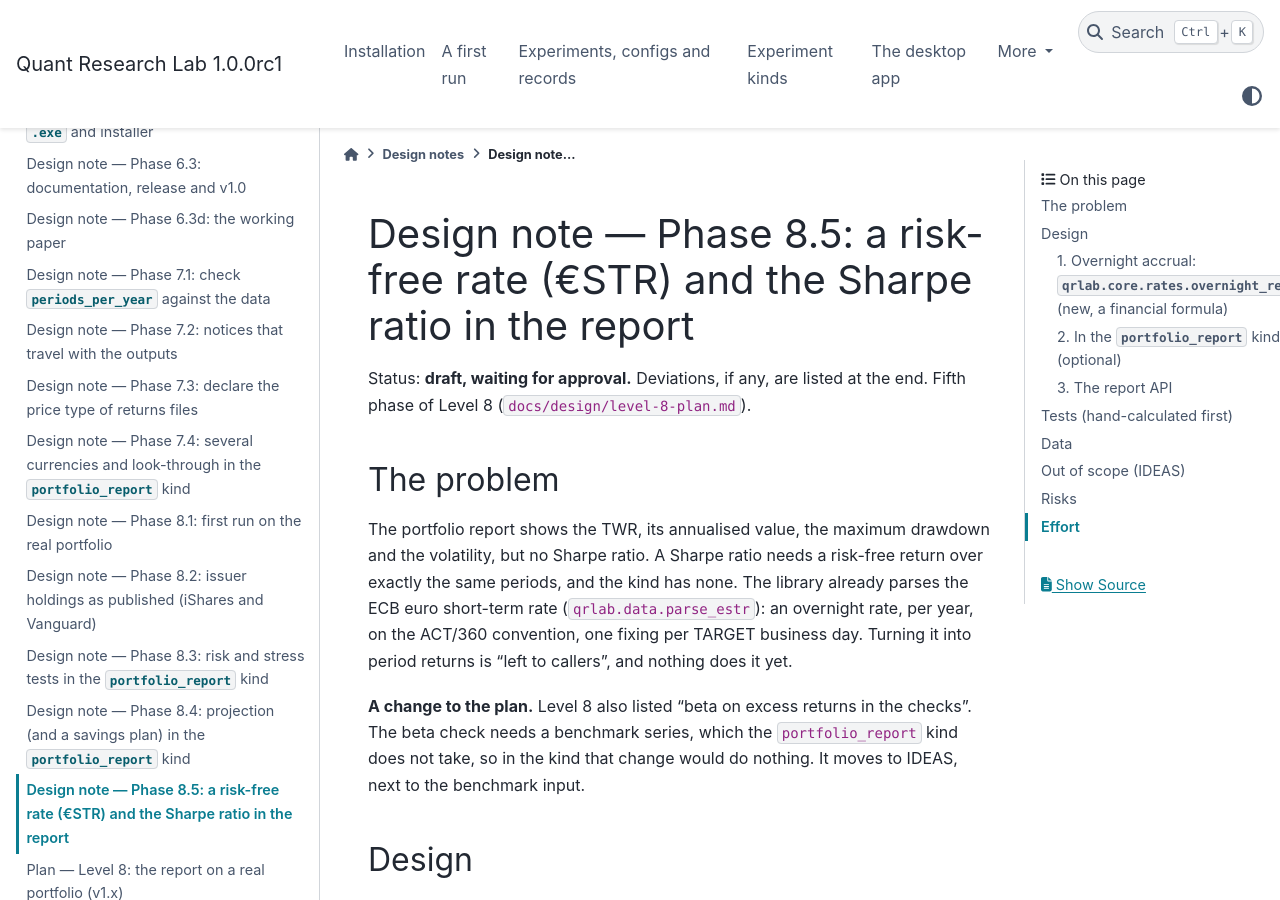
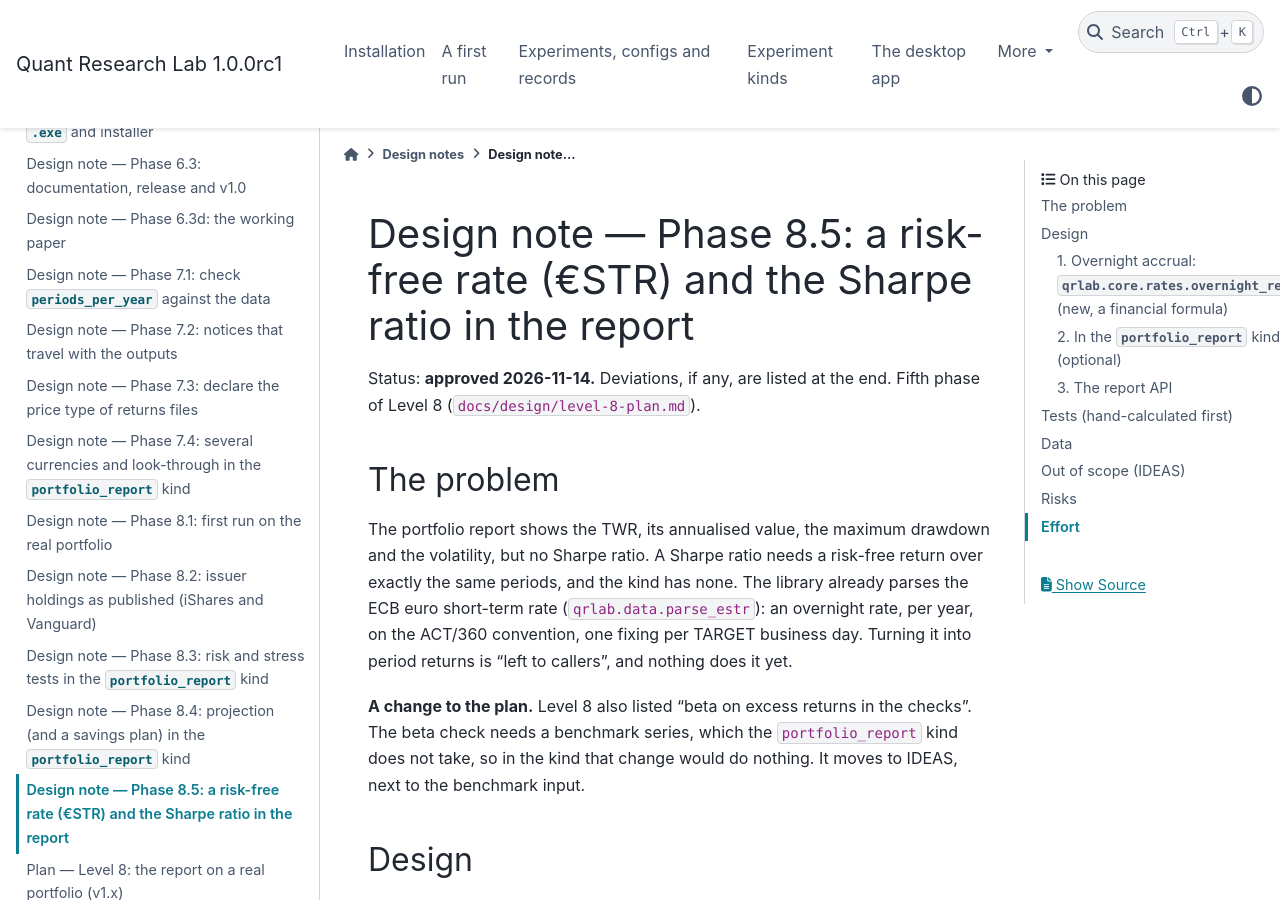
Before and after one commit to alessandroszn/quant-research-lab, a Sphinx documentation site: the page built from docs/design/8.5-risk-free-sharpe.md, in a window 1280 px wide and 900 px high. Built offline with Sphinx 7.4.7 and the PyData theme 0.15.4, drawn with Linux system fonts in a browser that asks for light colours.

Commit message:
docs: mark the 8.5 design note approved
Co-Authored-By: Claude Opus 5.5 <noreply@anthropic.com>

```diff
--- a/docs/design/8.5-risk-free-sharpe.md
+++ b/docs/design/8.5-risk-free-sharpe.md
@@ -1,6 +1,6 @@
 # Design note — Phase 8.5: a risk-free rate (€STR) and the Sharpe ratio in the report
 
-Status: **draft, waiting for approval.** Deviations, if any, are listed at the end. Fifth phase
+Status: **approved 2026-11-14.** Deviations, if any, are listed at the end. Fifth phase
 of Level 8 (`docs/design/level-8-plan.md`).
 
 ## The problem
```
